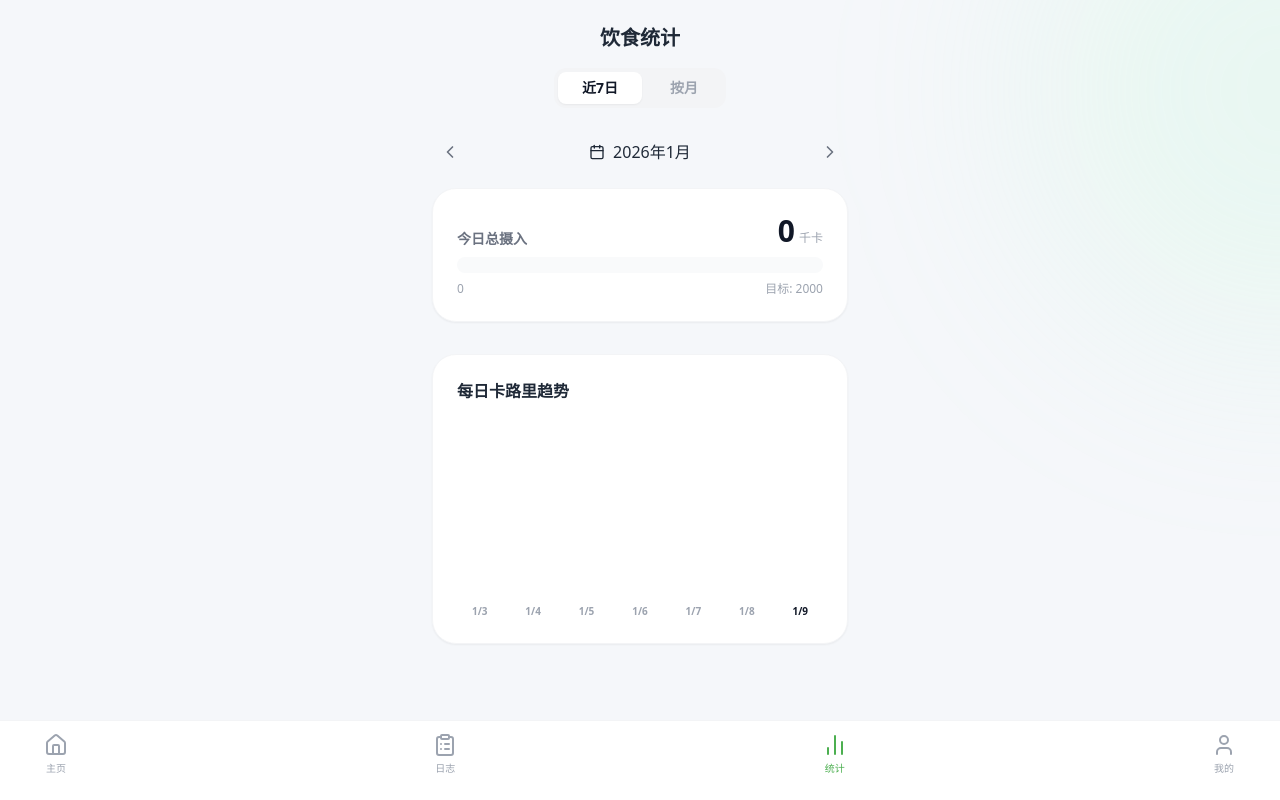
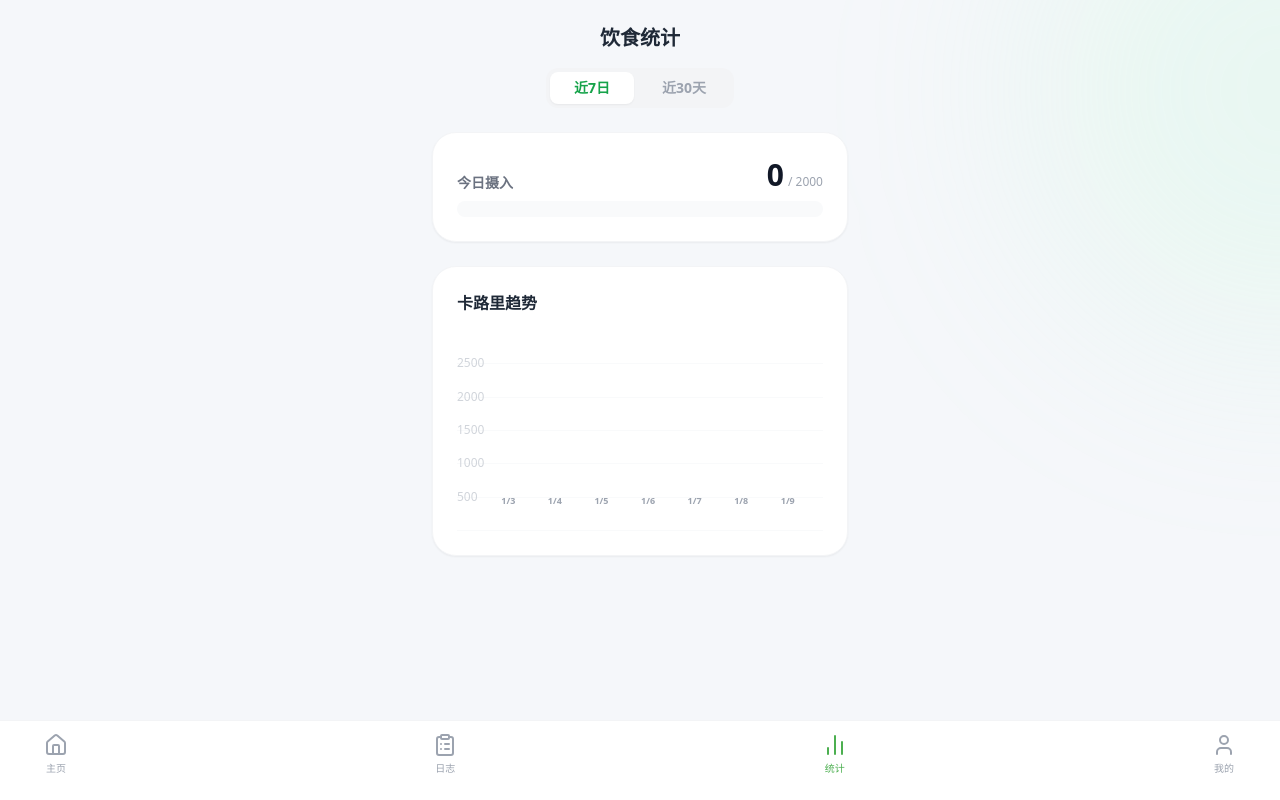
Before and after one commit to sunlinhua-dotcom/bright305-calorie-cam, a Next.js app: page / in a window 1280 px wide. Both pictures are taken after a click on the button "统计". Built offline with nearby package versions, Linux system fonts and the light colour scheme.

Commit message:
Enhance Stats View: Fix data matching, add month view scrolling, and add Y-axis scales

```diff
--- a/src/components/StatsView.tsx
+++ b/src/components/StatsView.tsx
@@ -1,5 +1,5 @@
 import React, { useMemo, useState } from "react";
-import { Calendar, ChevronLeft, ChevronRight } from "lucide-react";
+import { ChevronLeft, ChevronRight } from "lucide-react";
 
 interface StatsViewProps {
     history: any[];
@@ -10,127 +10,142 @@ export default function StatsView({ history }: StatsViewProps) {
 
     // --- DATA PROCESSING ---
     const chartData = useMemo(() => {
-        // 1. Init last 7 days map
-        const days: { key: string; label: string; calories: number; height: number; }[] = [];
-        for (let i = 6; i >= 0; i--) {
+        // 1. Determine range based on viewMode
+        const daysToShow = viewMode === "week" ? 7 : 30;
+
+        const days: { key: string; label: string; calories: number; height: number; fullDate: string }[] = [];
+
+        // Helper to normalize date to YYYY/M/D for comparison
+        // We try to match history item's date string loosely
+        const normalizeDate = (dateStr: string) => {
+            const d = new Date(dateStr);
+            if (isNaN(d.getTime())) return dateStr; // Fallback to raw string if parse fails
+            return `${d.getFullYear()}/${d.getMonth() + 1}/${d.getDate()}`;
+        };
+
+        for (let i = daysToShow - 1; i >= 0; i--) {
             const d = new Date();
             d.setDate(d.getDate() - i);
-            const key = d.toLocaleDateString(); // e.g., 2024/5/20
-            // Format for x-axis (e.g., "5/20" or "Mon")
+
+            // Key for matching
+            const key = `${d.getFullYear()}/${d.getMonth() + 1}/${d.getDate()}`;
+
+            // Label for display
             const label = `${d.getMonth() + 1}/${d.getDate()}`;
-            days.push({ key, label, calories: 0, height: 0 });
+
+            days.push({ key, label, calories: 0, height: 0, fullDate: d.toDateString() });
         }
 
         // 2. Fill with history data
         history.forEach((item) => {
-            // Assuming item.date is user's locale string, logic matches simply by string
-            // In real app, better to work with ISO timestamps.
-            // Here we assume item.date matches d.toLocaleDateString format for simplicity in MVP.
-            const dayStat = days.find(d => d.key === item.date);
+            // Normalize history item date
+            const itemKey = normalizeDate(item.date);
+
+            const dayStat = days.find(d => d.key === itemKey);
             if (dayStat) {
                 dayStat.calories += parseInt(item.calories) || 0;
             }
         });
 
-        // 3. Calculate Heights (Max = 2500 or Actual Max)
-        const maxCal = Math.max(...days.map(d => d.calories), 2000); // Baseline 2000
+        // 3. Calculate Heights (Fixed Scale Max = 2500 for consistency)
+        // If user eats > 2500, bar maxes out but tooltip shows real number
+        const MAX_Y = 2500;
         days.forEach(d => {
-            d.height = Math.round((d.calories / maxCal) * 100);
+            d.height = Math.min((d.calories / MAX_Y) * 100, 100);
         });
 
         return days;
-    }, [history]);
+    }, [history, viewMode]);
 
-    // Today's stats
-    const todayKey = new Date().toLocaleDateString();
-    const todayCalories = chartData.find(d => d.key === todayKey)?.calories || 0;
+    // Today's stats calculation
+    const today = new Date();
+    const todayKey = `${today.getFullYear()}/${today.getMonth() + 1}/${today.getDate()}`;
+    const todayData = chartData.find(d => d.key === todayKey);
+    const todayCalories = todayData ? todayData.calories : 0;
     const targetCalories = 2000;
 
     return (
-        <div className="w-full max-w-md mx-auto pb-24 px-4 pt-6 animate-fade-in">
+        <div className="w-full max-w-md mx-auto pb-24 px-4 pt-6 animate-fade-in flex flex-col h-full">
             {/* Header & Toggle */}
-            <div className="flex flex-col items-center mb-8">
+            <div className="flex flex-col items-center mb-6 flex-shrink-0">
                 <h2 className="text-xl font-bold text-gray-800 mb-4">饮食统计</h2>
                 <div className="bg-gray-100 p-1 rounded-xl flex gap-1">
                     <button
-                        className={`px-6 py-1.5 rounded-lg text-sm font-bold transition-all ${viewMode === 'week' ? 'bg-white shadow-sm text-gray-900' : 'text-gray-400'}`}
+                        className={`px-6 py-1.5 rounded-lg text-sm font-bold transition-all ${viewMode === 'week' ? 'bg-white shadow-sm text-green-600' : 'text-gray-400'}`}
                         onClick={() => setViewMode("week")}
                     >
                         近7日
                     </button>
                     <button
-                        className={`px-6 py-1.5 rounded-lg text-sm font-bold transition-all ${viewMode === 'month' ? 'bg-white shadow-sm text-gray-900' : 'text-gray-400'}`}
+                        className={`px-6 py-1.5 rounded-lg text-sm font-bold transition-all ${viewMode === 'month' ? 'bg-white shadow-sm text-green-600' : 'text-gray-400'}`}
                         onClick={() => setViewMode("month")}
                     >
-                        按月
+                        近30天
                     </button>
                 </div>
             </div>
 
-            {/* Date Picker (Mock) */}
-            <div className="flex items-center justify-between text-gray-500 mb-6 px-2">
-                <ChevronLeft size={20} />
-                <div className="flex items-center gap-2 font-medium text-gray-800">
-                    <Calendar size={16} />
-                    <span>2026年1月</span>
-                </div>
-                <ChevronRight size={20} />
-            </div>
-
             {/* Today's Card */}
-            <div className="bg-white rounded-3xl p-6 shadow-sm border border-gray-100 mb-8">
+            <div className="bg-white rounded-3xl p-6 shadow-sm border border-gray-100 mb-6 flex-shrink-0">
                 <div className="flex justify-between items-end mb-2">
-                    <h3 className="text-gray-500 text-sm font-bold">今日总摄入</h3>
+                    <h3 className="text-gray-500 text-sm font-bold">今日摄入</h3>
                     <div className="text-right">
                         <span className="text-3xl font-black text-gray-900">{todayCalories}</span>
-                        <span className="text-xs text-gray-400 font-medium ml-1">千卡</span>
+                        <span className="text-xs text-gray-400 font-medium ml-1">/ {targetCalories}</span>
                     </div>
                 </div>
-
-                {/* Progress */}
                 <div className="h-4 w-full bg-gray-50 rounded-full overflow-hidden flex items-center px-1">
                     <div
-                        className="h-2 bg-[var(--primary)] rounded-full transition-all duration-1000"
+                        className={`h-2 rounded-full transition-all duration-1000 ${todayCalories > targetCalories ? 'bg-red-400' : 'bg-[var(--primary)]'}`}
                         style={{ width: `${Math.min((todayCalories / targetCalories) * 100, 100)}%` }}
                     />
-                </div>
-
-                <div className="flex justify-between mt-2 text-xs font-medium text-gray-400">
-                    <span>0</span>
-                    <span>目标: {targetCalories}</span>
                 </div>
             </div>
 
             {/* Chart Section */}
-            <div className="bg-white rounded-3xl p-6 shadow-sm border border-gray-100">
-                <h3 className="text-gray-800 font-bold mb-6">每日卡路里趋势</h3>
+            <div className="bg-white rounded-3xl p-6 shadow-sm border border-gray-100 flex-1 flex flex-col min-h-0">
+                <h3 className="text-gray-800 font-bold mb-4 flex-shrink-0">卡路里趋势</h3>
 
-                <div className="h-48 flex items-end justify-between gap-2">
-                    {chartData.map((day, i) => (
-                        <div key={i} className="flex-1 flex flex-col items-center gap-2 group cursor-pointer">
-                            {/* Tooltip (Hover) */}
-                            <div className="opacity-0 group-hover:opacity-100 transition-opacity absolute -mt-8 bg-gray-900 text-white text-[10px] px-2 py-1 rounded mb-1 whitespace-nowrap z-10">
-                                {day.calories} kcal
+                <div className="flex-1 relative w-full h-full min-h-[200px]">
+                    {/* Y-Axis Grid Lines */}
+                    <div className="absolute inset-0 flex flex-col justify-between text-xs text-gray-300 pointer-events-none z-0">
+                        {[2500, 2000, 1500, 1000, 500, 0].map((val, i) => (
+                            <div key={i} className="w-full border-b border-gray-50 flex items-end h-full">
+                                <span className="mb-[-8px]">{val > 0 ? val : ''}</span>
+                            </div>
+                        ))}
                     </div>
 
-                            {/* The Bar */}
-                            <div className="w-full bg-gray-50 rounded-t-lg relative flex items-end overflow-hidden group-hover:bg-gray-100 transition-colors" style={{ height: '100%' }}>
+                    {/* Bars Container */}
+                    <div className="absolute inset-0 pl-8 pt-2 pb-6 flex items-end overflow-x-auto no-scrollbar z-10" style={{ scrollBehavior: 'smooth' }}>
+                        <div className="flex items-end h-full gap-2 pr-4" style={{ minWidth: '100%' }}>
+                            {chartData.map((day, i) => (
+                                <div key={i} className="flex flex-col items-center gap-1 group relative" style={{ flex: viewMode === 'week' ? 1 : 'none', width: viewMode === 'month' ? '20px' : 'auto' }}>
+
+                                    {/* Bar */}
+                                    <div className="w-full bg-gray-50 rounded-t md:rounded-t-lg relative flex items-end overflow-hidden group-hover:bg-gray-100 transition-colors h-full">
                                         <div
-                                    className={`w-full rounded-t-lg transition-all duration-1000 ease-out ${day.key === todayKey ? 'bg-[var(--primary)]' : 'bg-[#81C784]'
-                                        }`}
+                                            className={`w-full rounded-t md:rounded-t-lg transition-all duration-500 ${day.key === todayKey ? 'bg-[var(--primary)]' : 'bg-[#81C784]'}`}
                                             style={{ height: `${day.height}%` }}
                                         />
                                     </div>
 
                                     {/* Label */}
-                            <span className={`text-[10px] font-bold ${day.key === todayKey ? 'text-gray-900' : 'text-gray-400'}`}>
-                                {day.label}
+                                    <span className="text-[9px] font-bold text-gray-400 whitespace-nowrap">
+                                        {viewMode === 'month' && i % 3 !== 0 ? '' : day.label}
                                     </span>
+
+                                    {/* Tooltip */}
+                                    <div className="opacity-0 group-hover:opacity-100 transition-opacity absolute bottom-full mb-2 bg-gray-900 text-white text-[10px] px-2 py-1 rounded whitespace-nowrap z-20 pointer-events-none left-1/2 transform -translate-x-1/2">
+                                        {day.calories} kcal
+                                        <div className="text-[8px] text-gray-400">{day.label}</div>
+                                    </div>
                                 </div>
                             ))}
                         </div>
                     </div>
-
+                </div>
+            </div>
         </div>
     );
 }
```
Lines whose indentation alone changed are shown as unchanged.
